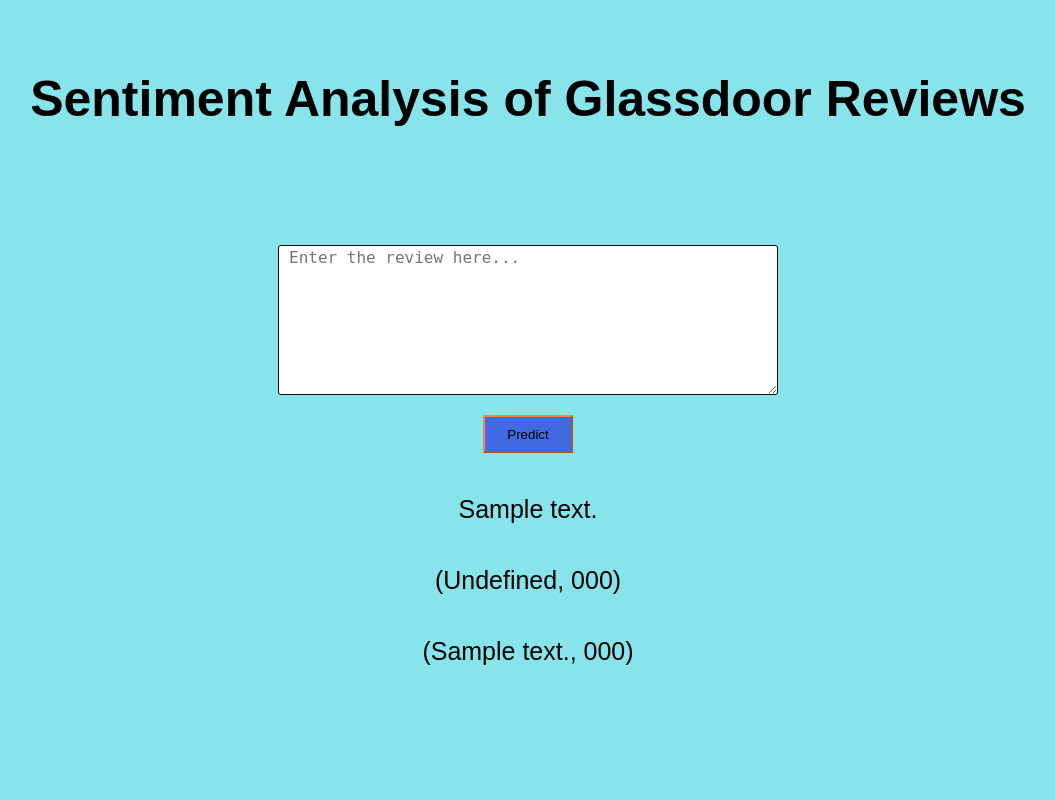
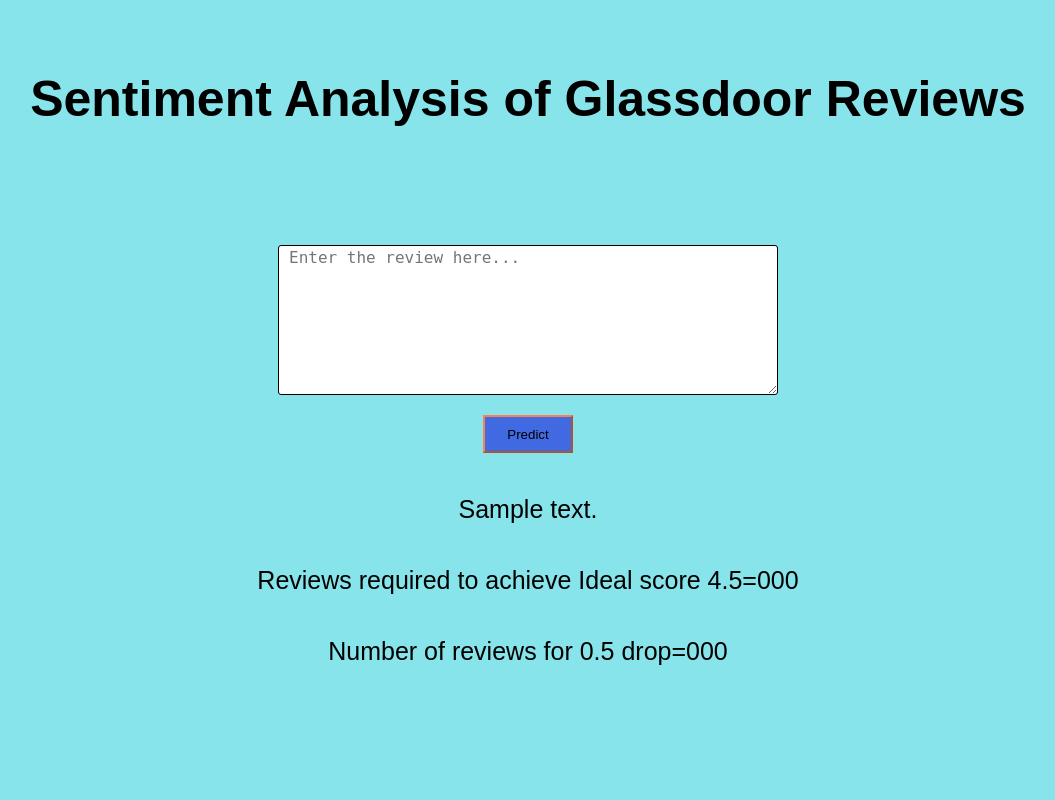
Before and after one commit to nitinmmali/sentilast, a Flask app: template templates/index.html in a window 1280 px wide. Shown: the whole page, without its empty margins (112-1167 px from the left). Run offline with Flask 2, Linux system fonts and the light colour scheme; the template is opened without the code that fills it: most values are stand-ins (such as "Sample title", 1, 10 or a date in 2020); parts of the project's set-up code (start-up, migrations or seed data) failed here and were passed over.

Commit message:
Update index.html

```diff
--- a/templates/index.html
+++ b/templates/index.html
@@ -110,6 +110,7 @@
     <div class="container">
       <div class="header">
         <h1>Sentiment Analysis of Glassdoor Reviews</h1>
+
       </div>
       <div class="content">
         <form action="{{ url_for('predict')}}" method="post">
@@ -128,7 +129,8 @@
         <div class="predict">
           {{ prediction_text }}
         <div class="predict">
-          {{ message,NumberOfReviews }}
+          <p>Reviews required to achieve Ideal score 4.5={{ NumberOfReviews }}</p>
+
         <div class="predict">
-          {{ message1, NumberOfReviewsForDrop }}
+          <p>Number of reviews for 0.5 drop={{ NumberOfReviewsForDrop }}</p>
     </form>
```
